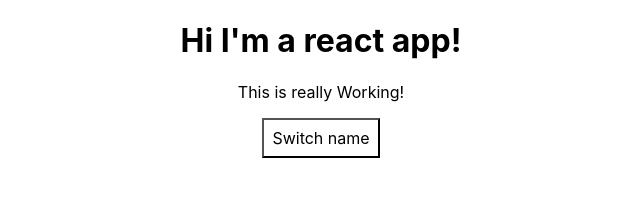
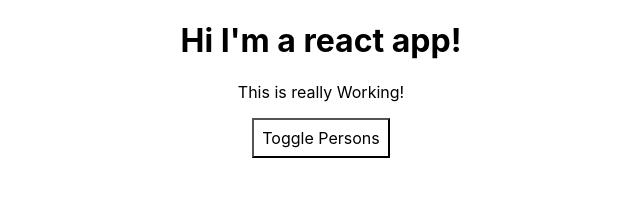
Before and after one commit to a2nagi/FoodDelivery-Frontend, a React (Create React App) app in the folder react-guide/: page / in a window 1280 px wide. Shown: the top 208 px of the page, without its empty margins (319-959 px from the left). Built offline with nearby package versions, Linux system fonts and the light colour scheme.

Commit message:
Add list components

```diff
--- a/react-guide/src/App.js
+++ b/react-guide/src/App.js
@@ -27,7 +27,12 @@ class App extends Component {
     })
   }
 
- // Eve
+  deletePersonHandler = (personIndex) => {
+    const persons = this.state.persons;
+    persons.splice(personIndex, 1);
+    this.setState({persons: persons})
+  }
+
   nameChangeHandler = (event) => {
     this.setState({
       persons: [
@@ -52,14 +57,18 @@ class App extends Component {
       cursor: 'pointer'
     };
 
-    return(
-      <div className="App">
-        <h1> Hi I'm a react app!</h1>
-        <p>This is really Working!</p>
-        <button style = {style} onClick={this.togglePersonsHandler}>Switch name</button>
-        { this.state.showPersons ?
+    let persons = null;
+    if (this.state.showPersons){
+      persons = (
         <div>
-          <Person
+          {this.state.persons.map((person, index) => {
+            return <Person
+                    click={() => this.deletePersonHandler(index)}
+                    name={person.name}
+                    age={person.age}/>
+          })}
+
+          {/* <Person
             name ={this.state.persons[0].name}
             age={this.state.persons[0].age}/>
           <Person
@@ -69,9 +78,17 @@ class App extends Component {
             changed={this.nameChangeHandler}>My Hobbies: Racing </Person>
           <Person
             name={this.state.persons[2].name}
-            age={this.state.persons[2].age}/>
-        </div> : null }
+            age={this.state.persons[2].age}/> */}
+        </div>
+      )
+    }
 
+    return(
+      <div className="App">
+        <h1> Hi I'm a react app!</h1>
+        <p>This is really Working!</p>
+        <button style = {style} onClick={this.togglePersonsHandler}>Toggle Persons</button>
+        {persons}
       </div>
 
     // The way we use React.createElement below is the exact same as the html above. In fact the above gets compiled
```
